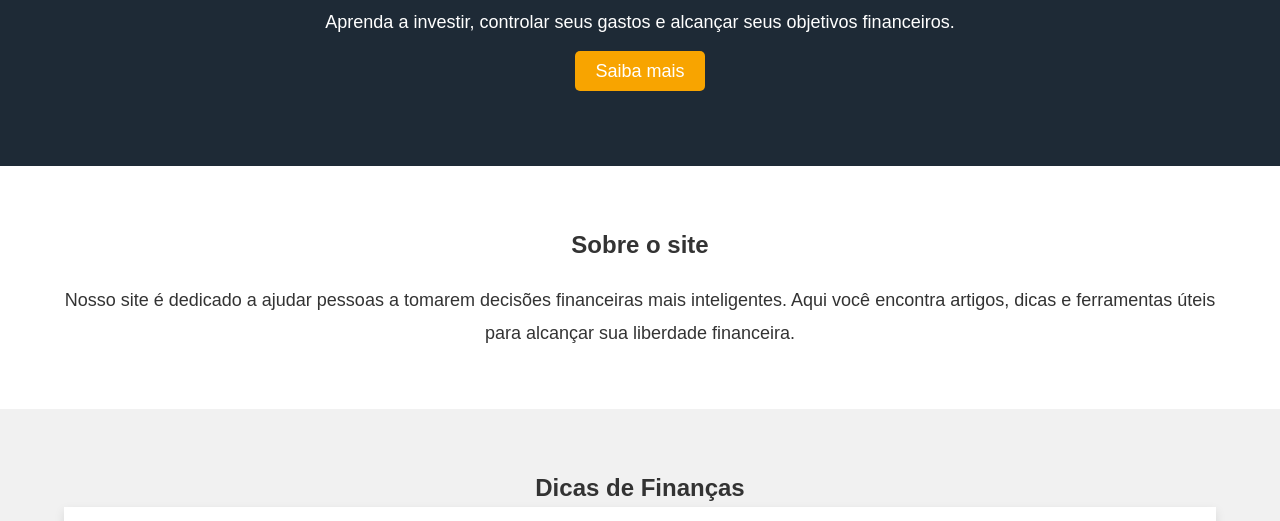
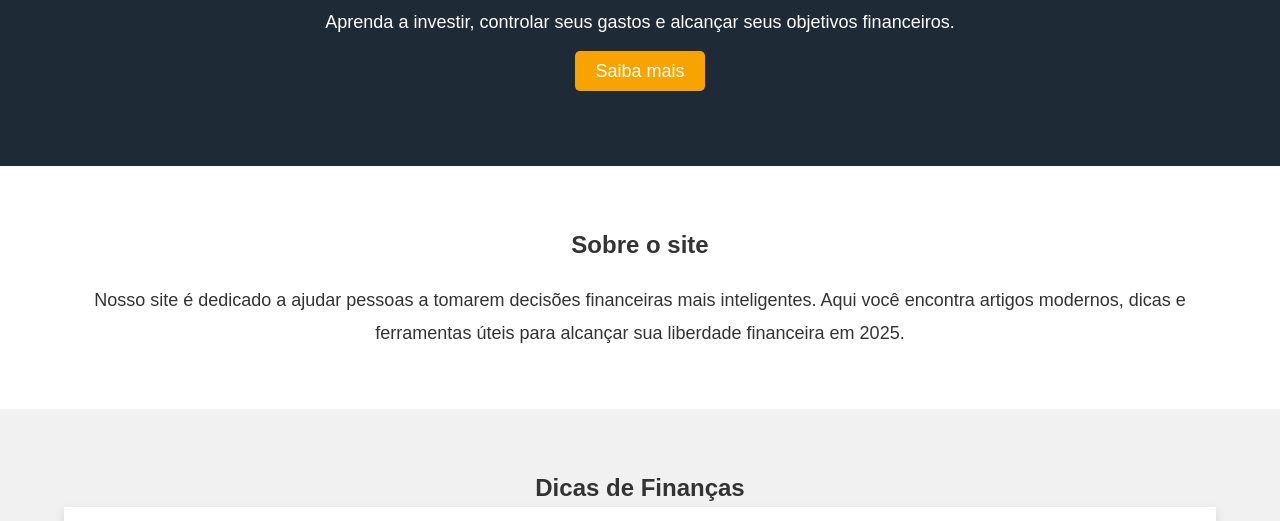
Before and after one commit to muriloburato/engsoftmanha, a plain HTML site: page index.html in a window 1280 px wide. Shown: the part 279-800 px from the top of the page. Drawn offline with Linux system fonts and the light colour scheme.

Commit message:
Alteraçao no index

```diff
--- a/index.html
+++ b/index.html
@@ -33,7 +33,7 @@
     <section id="sobre" class="about">
         <div class="container">
             <h2>Sobre o site</h2>
-            <p>Nosso site é dedicado a ajudar pessoas a tomarem decisões financeiras mais inteligentes. Aqui você encontra artigos, dicas e ferramentas úteis para alcançar sua liberdade financeira.</p>
+            <p>Nosso site é dedicado a ajudar pessoas a tomarem decisões financeiras mais inteligentes. Aqui você encontra artigos modernos, dicas e ferramentas úteis para alcançar sua liberdade financeira em 2025.</p>
         </div>
     </section>
 
```
